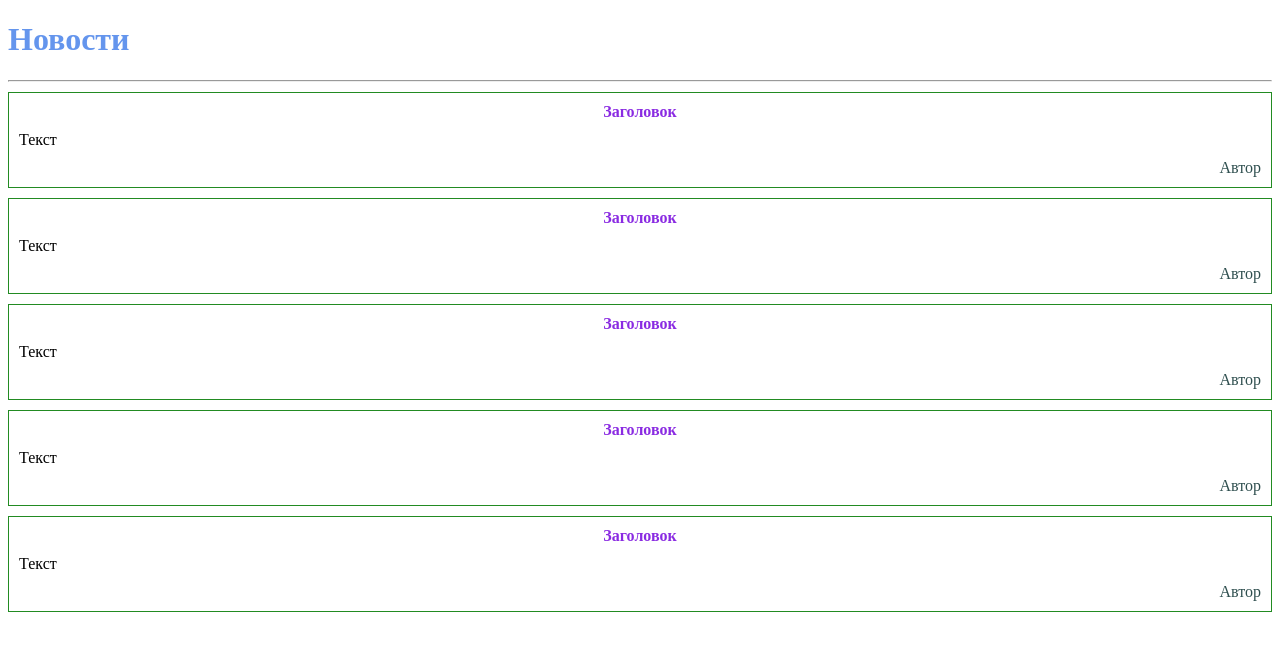
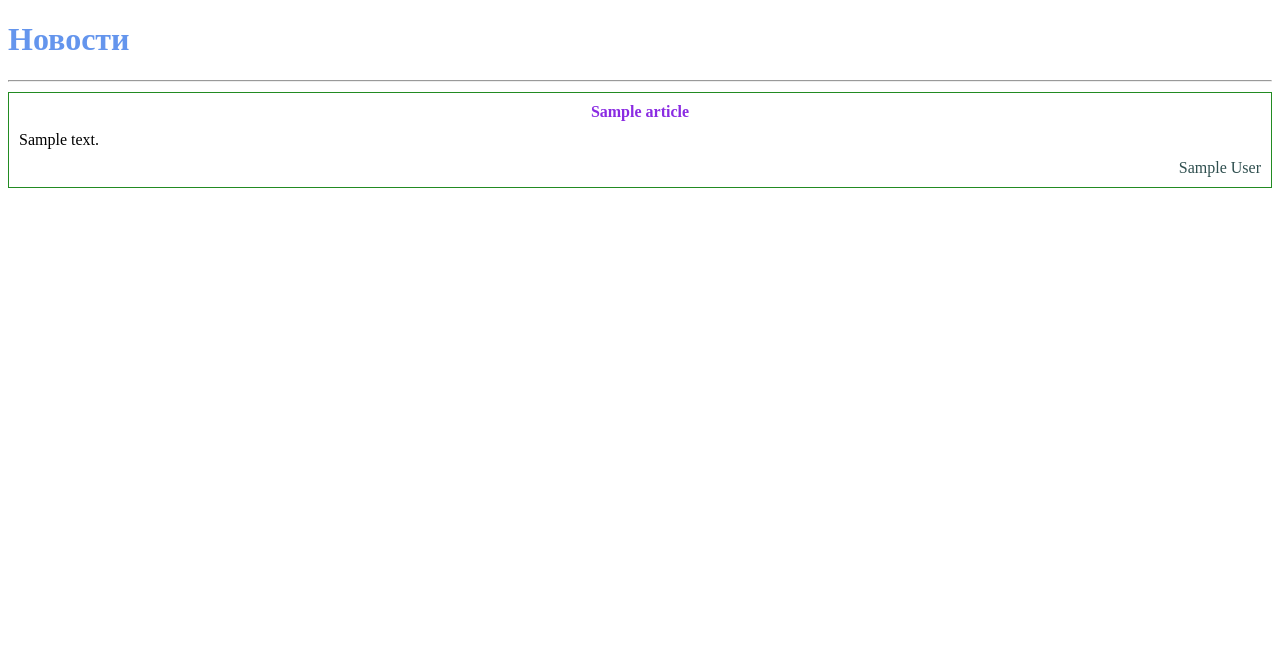
Before and after one commit to RuslanYusupovM/php1, a PHP site: template templates/news.php in a window 1280 px wide. Shown: the top 651 px of the page. Run offline with PHP 8.4, Linux system fonts and the light colour scheme; the template is opened without the code that fills it: most values are stand-ins (such as "Sample title", 1, 10 or a date in 2020); a stand-in replaces the project's code that opens the database connection; some libraries are stand-ins or nearby versions.

Commit message:
The 3rd and 4th points of the homework number seven. Hw is done.

```diff
--- a/css/styles.css
+++ b/css/styles.css
@@ -22,7 +22,7 @@ h1 {
     color: black;
 }
 
-.article .author {
+.author {
     text-align: right;
     margin: 10px;
     color: darkslategray;
--- a/templates/news.php
+++ b/templates/news.php
@@ -13,33 +13,27 @@
 <h1>Новости</h1>
 <hr>
 <div class="news">
-    <a href="javascript:void(0);" class="article">
-        <div class="title">Заголовок</div>
-        <div class="text">Текст</div>
-        <div class="author">Автор</div>
-    </a>
-    <a href="javascript:void(0);" class="article">
-        <div class="title">Заголовок</div>
-        <div class="text">Текст</div>
-        <div class="author">Автор</div>
-    </a>
-    <a href="javascript:void(0);" class="article">
-        <div class="title">Заголовок</div>
-        <div class="text">Текст</div>
-        <div class="author">Автор</div>
-    </a>
-    <a href="javascript:void(0);" class="article">
-        <div class="title">Заголовок</div>
-        <div class="text">Текст</div>
-        <div class="author">Автор</div>
-    </a>
-    <a href="javascript:void(0);" class="article">
-        <div class="title">Заголовок</div>
-        <div class="text">Текст</div>
-        <div class="author">Автор</div>
-    </a>
+    <?php
+    if (isset($articles)) {
+
+        foreach ($articles as $article) {?>
+
+            <a href="/article.php?id=<?php echo $article['id']; ?>" class="article">
+                <div class="title"><?php echo $article['title']; ?></div>
+                <div class="text">
+                    <?php
+                    echo mb_strimwidth($article['text'], 0, 255, '...');
+                    ?>
+                </div>
+                <div class="author"><?php echo $article['author']; ?></div>
+            </a>
+
+        <?php }
+
+    }
+
+    ?>
 </div>
-
 
 </body>
 </html>
```
Also changed, not shown: article.php (added, +26 -0 lines), index.php (+18 -2 lines), templates/article.php (+19 -5 lines).
